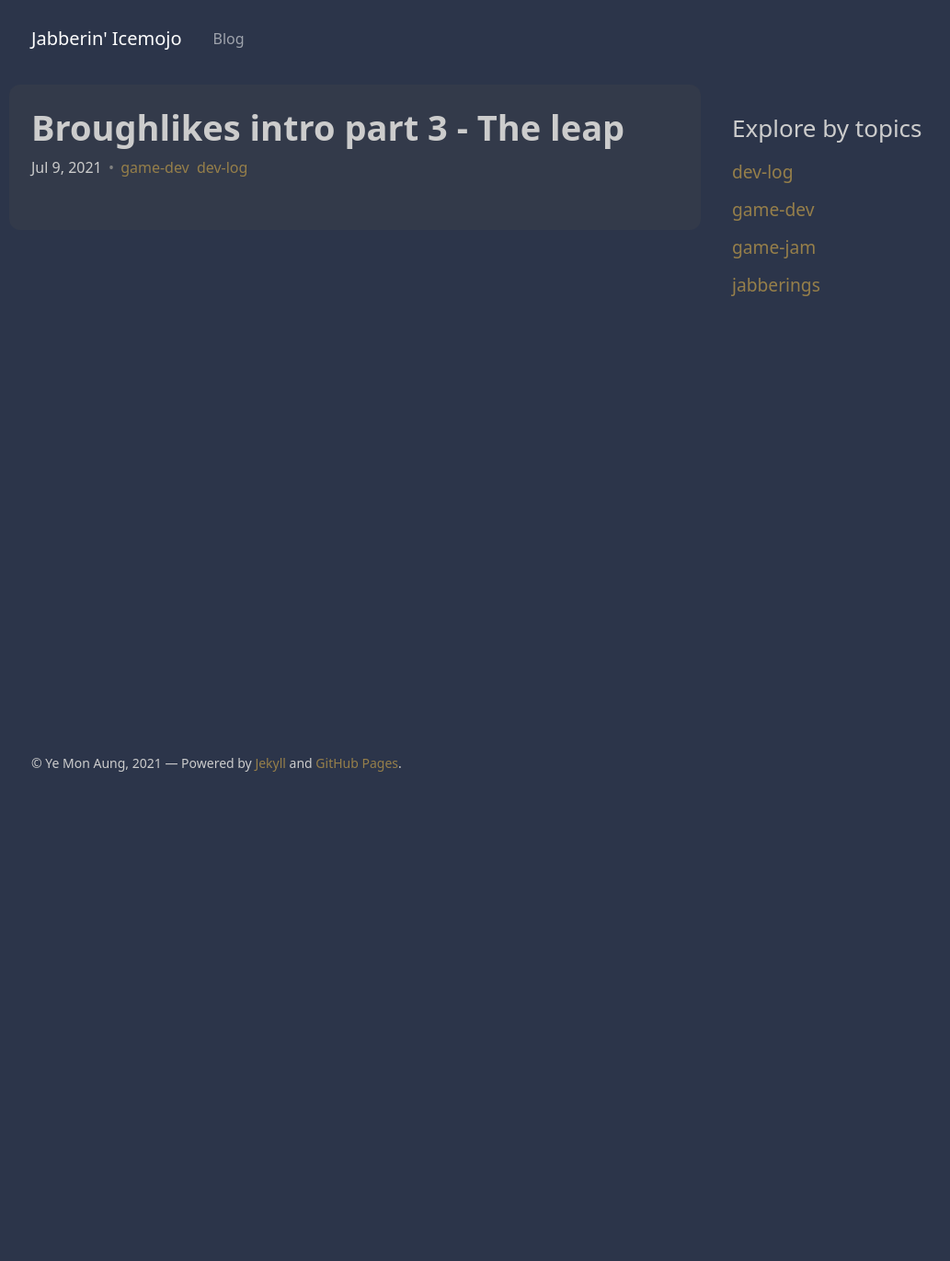
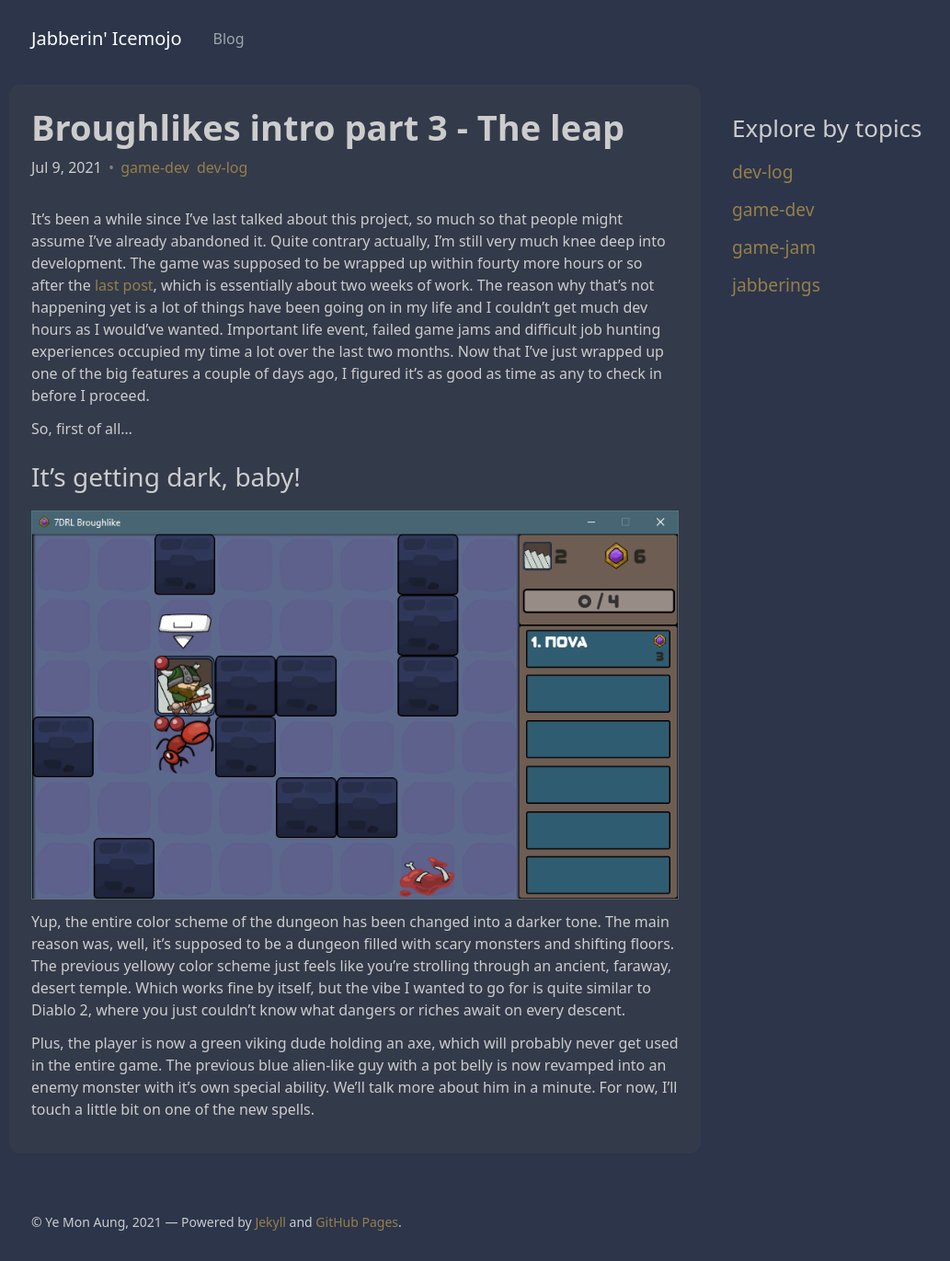
Before and after one commit to icemojo/icemojo.github.io, a Jekyll site: the page built from _posts/2021-07-09-broughlike-intro-03.md, in a window 1280 px wide. Shown: the whole page at 92% size, without its empty margins (60-1093 px from the left). Built offline with Jekyll 4.4.1, drawn with Linux system fonts in a browser that asks for light colours; before the commit the page ends 900 px from its top, so only the background shows below that.

Commit message:
WIP Broughlike intro part 3 - first section

```diff
--- a/_posts/2021-07-09-broughlike-intro-03.md
+++ b/_posts/2021-07-09-broughlike-intro-03.md
@@ -6,3 +6,19 @@ topics:
 - game-dev
 - dev-log
 ---
+
+It's been a while since I've last talked about this project, so much so that people might assume I've already abandoned it. Quite contrary actually, I'm still very much knee deep into development. The game was supposed to be wrapped up within fourty more hours or so after the [last post][broughlike-intro-part-02], which is essentially about two weeks of work. The reason why that's not happening yet is a lot of things have been going on in my life and I couldn't get much dev hours as I would've wanted. Important life event, failed game jams and difficult job hunting experiences occupied my time a lot over the last two months. Now that I've just wrapped up one of the big features a couple of days ago, I figured it's as good as time as any to check in before I proceed.
+
+So, first of all...
+
+# It's getting dark, baby!
+
+![](/assets/img/broughlike-intro-03-darker-color-scheme.png)
+
+Yup, the entire color scheme of the dungeon has been changed into a darker tone. The main reason was, well, it's supposed to be a dungeon filled with scary monsters and shifting floors. The previous yellowy color scheme just feels like you're strolling through an ancient, faraway, desert temple. Which works fine by itself, but the vibe I wanted to go for is quite similar to Diablo 2, where you just couldn't know what dangers or riches await on every descent.
+
+Plus, the player is now a green viking dude holding an axe, which will probably never get used in the entire game. The previous blue alien-like guy with a pot belly is now revamped into an enemy monster with it's own special ability. We'll talk more about him in a minute. For now, I'll touch a little bit on one of the new spells.
+
+
+[broughlike-intro-part-02]: /2021/04/15/broughlike-intro-02
+[post-03-itch]: /
```
Also changed, not shown: assets/img/broughlike-intro-03-darker-color-scheme.png (added).
